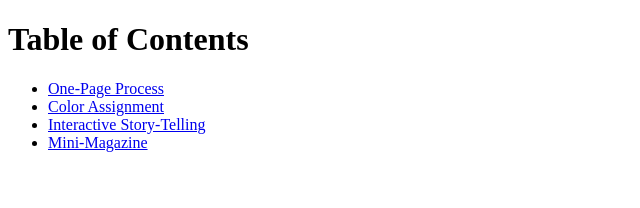
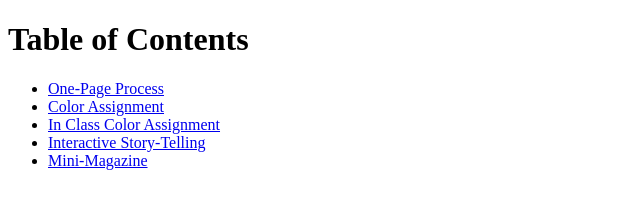
Before and after one commit to npmcdn-to-unpkg-bot/laradominguez.github.io, a plain HTML site: page index.html in a window 1280 px wide. Shown: the whole page, without its empty margins (0-640 px from the left). Drawn offline with Linux system fonts and the light colour scheme.

Commit message:
Update index.html

```diff
--- a/index.html
+++ b/index.html
@@ -15,6 +15,7 @@
     <ul>
         <li><a href="one-page-process/making-espresso-stovetop.html">One-Page Process</a></li>
         <li><a href="color-assignment/making-espresso-stovetop-styled.html">Color Assignment</a></li>
+        <li><a href="inclass-color-assignment/color.html">In Class Color Assignment</a></li>
         <li><a href="interactive-story-telling/index.html">Interactive Story-Telling</a></li>
         <li><a href="#">Mini-Magazine</a></li>
 
```
